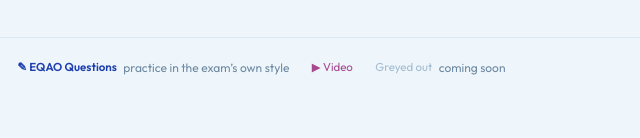
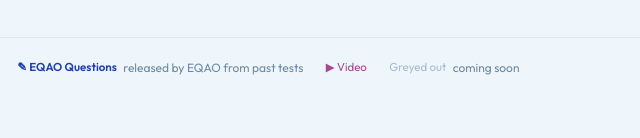
Before and after one commit to QuarkZebra/MTH1W, a plain HTML site: page index.html in a window 1280 px wide. Shown: the part 2082-2220 px from the top of the page, 483-1123 px from the left. Drawn offline with Linux system fonts and the light colour scheme.

Commit message:
eqao comment

```diff
--- a/index.html
+++ b/index.html
@@ -231,7 +231,7 @@ tr.flash{animation:rowflash 1.8s ease-out}
   <div class="legend">
     <div class="legend-item"><span class="dlink note" style="pointer-events:none;font-size:.72rem">↗ Blank Note &amp; Practice Problems</span></div>
     <div class="legend-item"><span class="dlink ans" style="pointer-events:none">✓ Answers</span><span>posted after class</span></div>
-    <div class="legend-item"><span class="dlink eqao" style="pointer-events:none">✎ EQAO Questions</span><span>practice in the exam’s own style</span></div>
+    <div class="legend-item"><span class="dlink eqao" style="pointer-events:none">✎ EQAO Questions</span><span>released by EQAO from past tests</span></div>
     <div class="legend-item"><span class="dlink vid" style="pointer-events:none">▶ Video</span></div>
     <div class="legend-item"><span class="dlink pend" style="pointer-events:none">Greyed out</span><span>coming soon</span></div>
   </div>
```
